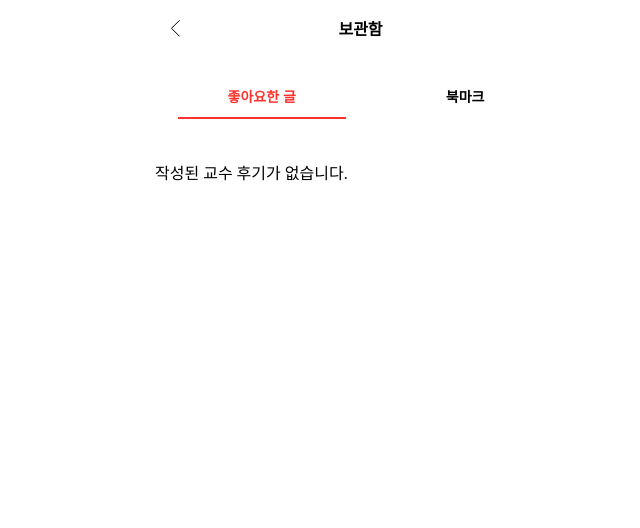
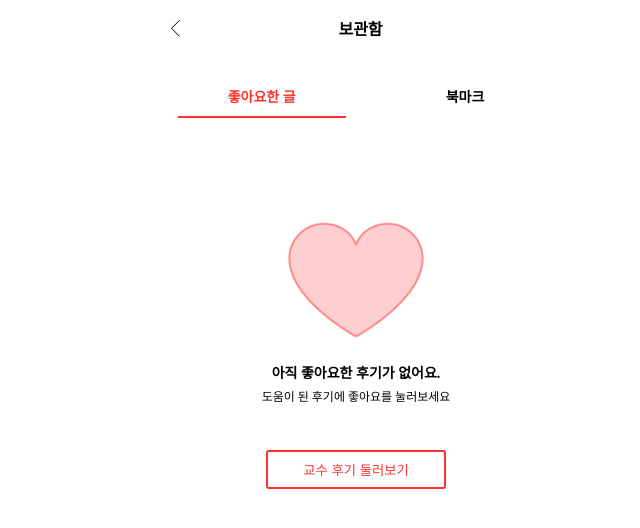
Before and after one commit to kseooy/likelion_toy_team1, a Django app: page /archive/ in a window 1280 px wide. Shown: the top 528 px of the page, without its empty margins (284-924 px from the left). Run offline with Django 5.2, Linux system fonts and the light colour scheme; data that the repository does not hold is empty.

Commit message:
feat: 보관함 상세 디자인 수정

```diff
--- a/everytime/posts/templates/posts/archive.html
+++ b/everytime/posts/templates/posts/archive.html
@@ -18,8 +18,11 @@
         </div>
     </header>
     <aside class="asideBox2">
-        <a href="{% url 'posts:list' %}?sort=latest" class="likeLink"><button type="button" class="likedPages">좋아요한 글</button></a>
-        <a href="{% url 'posts:list' %}?sort=popular" class="bookmarkLink"><button type="button" class="bookmarkPages">북마크</button></a>
+        <!-- <a href="{% url 'posts:list' %}?sort=latest" class="likeLink"><button type="button" class="likedPages">좋아요한 글</button></a>
+        <a href="" class="bookmarkLink"><button type="button" class="bookmarkPages">북마크</button></a> -->
+        <a href="" class="likeLink">좋아요한 글</a>
+        <a href="" class="bookmarkLink">북마크</a>
+
     </aside>
 
     <div class="articleContainer">
@@ -88,7 +91,22 @@
         </article>
         </a>
         {% empty %}
-        <p>작성된 교수 후기가 없습니다.</p>
+        <div class="emptyMessage">
+            <!-- if문 -->
+                <img src="{% static 'img/icon-pageHeart.png' %}" width="164px" height="164px">
+                <p class="emptyTxt1">아직 좋아요한 후기가 없어요.</p>
+                <p class="emptyTxt2">도움이 된 후기에 좋아요를 눌러보세요</p>
+                <div class="listBtnBox">
+                    <button class="listBtn" type="button">교수 후기 둘러보기</button>
+                </div>
+            <!-- if문 -->
+                <!-- <img src=" img/icon-pageBookmark.png" width="164px" height="164px">
+                <p class="emptyTxt1">아직 저장한 후기가 없어요.</p>
+                <p class="emptyTxt2">나중에 다시 보고 싶은 후기를 저장해보세요</p>
+                <div class="listBtnBox">
+                    <button class="listBtn" type="button">교수 후기 둘러보기</button>
+                </div> -->
+        </div>
 
         {% endfor %}
     </div>
--- a/everytime/posts/views.py
+++ b/everytime/posts/views.py
@@ -264,5 +264,5 @@ def search(request):
 
 # archive확인용
 def archive(request):
-    posts = Post.objects.all()
+    posts = []
     return render(request, 'posts/archive.html', {'posts': posts})
--- a/everytime/static/css/archive.css
+++ b/everytime/static/css/archive.css
@@ -5,6 +5,7 @@
     padding:16px;
 }
 
+/* 리스트 모음 */
 .archiveBox{
     border:1px solid #D5D6D7;
     border-radius: 10px;
@@ -15,36 +16,68 @@
     gap:20px;
 }
 
+/* 좋아요/북마크 버튼 */
 .asideBox2{
-    display: flex;
-    justify-content: center;
+    display:flex;
+    justify-content:center;
     padding:10px 5px 5px 5px;
-    font-size: 18px;
-    margin-bottom: 20px;
+    font-size:18px;
+    margin-bottom:20px;
     gap:50px;
 }
+
 .likeLink{
     padding:20px 50px 10px 50px;
     border-bottom:2px solid #FE332E;
+
+    text-decoration:none;
+    color : #FE332E;
+
+    font-weight:700;
+    font-size:14px;
 }
+
 .bookmarkLink{
     padding:20px 50px 10px 50px;
+
+    text-decoration:none;
+    color:inherit;
+
+    font-weight:700;
+    font-size:14px;
 }
 
-.likedPages{
-    border:none;
-    background-color: transparent;
+/* 좋아요 글 없을 시 */
+.emptyMessage{
+    display: flex;
+    flex-direction: column;
+    gap:5px;
+    align-items: center;
+    margin-top:50px;
+}
+.emptyTxt1{
+    font-size:14px;
+    font-weight: 700;
+    margin:0;
+}
+.emptyTxt2{
+    font-size:12px;
+    margin:0;
+}
+.listBtnBox{
+    border: 2px solid #FE332E;
+    border-radius: 3px;
+    text-align: center;
+    margin-top:40px;
+    cursor: pointer;
+}
+.listBtn{
+    color:#FE332E;
+    font-weight: 500;
+    border: none;
+    background: none;
+    padding: 5px 20px;
+    margin: 3px 15px;
+    outline: none;
     cursor:pointer;
-
-    font-weight: 700;
-    font-size:14px;
-    padding:0;
 }
-.bookmarkPages{
-    border:none;
-    background-color: transparent;
-    cursor:pointer;
-    font-weight: 700;
-    font-size:14px;
-    padding:0;
-}
--- a/everytime/static/js/post_list.js
+++ b/everytime/static/js/post_list.js
@@ -41,4 +41,3 @@ document.querySelectorAll(".majorBadge").forEach((major) =>{
 
 });
 const params = new URLSearchParams(window.location.search);
-c
```
Also changed, not shown: everytime/static/img/icon-pageBookmark.png (added), everytime/static/img/icon-pageHeart.png (added), everytime/static/img/icon-pageImg.png (added).
